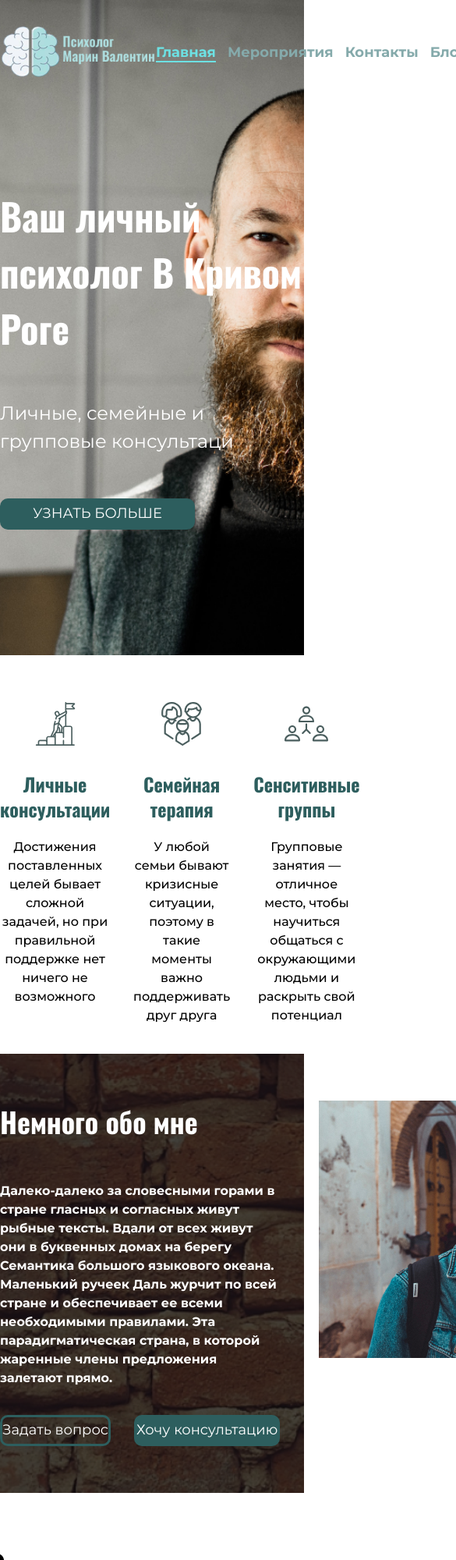
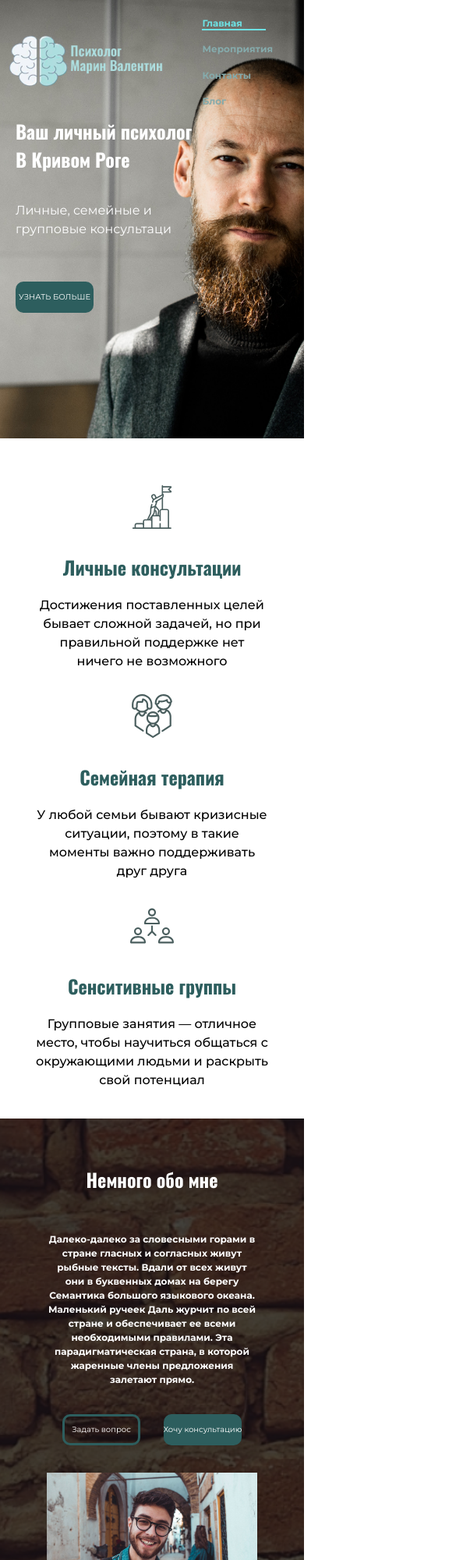
Before and after one commit to MaxBeregovyi/marin-site, a plain HTML site: page index.html in a window 390 px wide. Shown: the top 2000 px of the page at 78% size, 585 px wide, since content can reach past the window. Drawn offline with Linux system fonts and the light colour scheme.

Commit message:
learn adaptive site

```diff
--- a/sass/_about.scss
+++ b/sass/_about.scss
@@ -11,17 +11,33 @@
   display: grid;
   grid-template-columns: 1fr 494px;
   grid-gap: 35px 50px;
+  @media screen and (max-width: 960px) {
+    display: flex;
+    flex-direction: column;
+  }
+  @media screen and (max-width: 500px) {
+    display: flex;
+    flex-direction: column;
+  }
 
   &__title {
     margin: 0 0 15px 0;
     color: #fff;
     font-size: 36px;
     line-height: 1.5;
+    @media screen and (max-width: 500px) {
+      font-size: 24px;
+      text-wrap: balance;
+    }
   }
   &__desc {
     line-height: 1.5;
     font-size: 16px;
     font-weight: 700;
+    @media screen and (max-width: 500px) {
+      text-wrap: balance;
+      font-size: 12px;
+    }
   }
 
   &__img {
@@ -32,5 +48,26 @@
     grid-column: 1/2;
     display: flex;
     gap: 30px;
+    @media screen and (max-width: 1200px) {
+      grid-column: 1/3;
+      display: flex;
+      justify-content: center;
+    }
+
+    @media screen and (max-width: 960px) {
+      display: flex;
+      justify-content: center;
+    }
+    @media screen and (max-width: 500px) {
+      display: flex;
+      justify-content: center;
+    }
+  }
+  @media screen and (max-width: 1200px) {
+    padding-right: 60px;
+    padding-left: 60px;
+  }
+  @media screen and (max-width: 500px) {
+    text-align: center;
   }
 }
--- a/sass/_btn.scss
+++ b/sass/_btn.scss
@@ -27,4 +27,9 @@
     background: none;
     border: 3px solid #2d5e5e;
   }
+  @media screen and (max-width: 500px) {
+    max-width: 100px;
+    width: 100%;
+    font-size: 10px;
+  }
 }
--- a/sass/_counters.scss
+++ b/sass/_counters.scss
@@ -12,6 +12,11 @@ $color-white: white;
   gap: 20px;
   padding-top: 60px;
   padding-bottom: 60px;
+  @media screen and (max-width: 500px) {
+    display: flex;
+    flex-direction: column;
+    align-items: center;
+  }
 
   &__item {
     max-width: 300px;
--- a/sass/_header.scss
+++ b/sass/_header.scss
@@ -6,26 +6,20 @@
   padding-bottom: 30px;
   position: absolute;
   width: 100%;
-}
-.nav {
-  &__list {
-    display: flex;
-    gap: 15px;
-    list-style: none;
+  @media screen and (max-width: 1200px) {
+    padding-top: 20px;
+    padding-left: 60px;
+    padding-right: 60px;
   }
+  @media screen and (max-width: 768px) {
+    padding-top: 20px;
+    padding-left: 60px;
+    padding-right: 60px;
 
-  &__link {
-    text-decoration: none;
-    color: #85aaab;
-    font-size: 18px;
-    font-weight: 700;
-    &_active {
-      color: #6de1e3;
-      border-bottom: 2px solid currentColor;
-    }
-    &:hover,
-    &:focus {
-      color: #18b2b4;
-    }
+    gap: 10px;
+  }
+  @media screen and (max-width: 500px) {
+    padding-right: 10px;
+    padding-left: 10px;
   }
 }
--- a/sass/_input.scss
+++ b/sass/_input.scss
@@ -16,11 +16,3 @@
     padding-top: 8px;
   }
 }
-select {
-  appearance: none;
-  border: none;
-  cursor: pointer;
-  width: 100%;
-
-
-}
--- a/sass/_nav.scss
+++ b/sass/_nav.scss
@@ -0,0 +1,36 @@
+.nav {
+  &__list {
+    display: flex;
+    gap: 15px;
+    list-style: none;
+
+    @media screen and (max-width: 968px) {
+      display: grid;
+      grid-template-columns: repeat(2, 1fr);
+    }
+    @media screen and (max-width: 500px) {
+      display: grid;
+      grid-template-columns: repeat(1, 1fr);
+      grid-template-rows: repeat(4, 1fr);
+    }
+  }
+
+  &__link {
+    text-decoration: none;
+    color: #85aaab;
+    font-size: 18px;
+    font-weight: 700;
+    @media screen and (max-width: 500px) {
+      font-size: 12px;
+      padding-right: 30px;
+    }
+    &_active {
+      color: #6de1e3;
+      border-bottom: 2px solid currentColor;
+    }
+    &:hover,
+    &:focus {
+      color: #18b2b4;
+    }
+  }
+}
--- a/sass/_offer.scss
+++ b/sass/_offer.scss
@@ -6,6 +6,14 @@
   background-size: cover;
   background-repeat: no-repeat;
   color: #fff;
+  @media screen and (max-width: 1200px) {
+    padding-top: 150px;
+    padding-left: 60px;
+  }
+  @media screen and (max-width: 500px) {
+    padding-top: 150px;
+    padding-left: 20px;
+  }
   &__title {
     max-width: 454px;
     color: #fff;
@@ -14,11 +22,24 @@
     font-weight: 700;
     line-height: 150%;
     margin: 0 0 55px;
+    @media screen and (max-width: 1200px) {
+      font-size: 36px;
+      max-width: 360px;
+      margin-bottom: 36px;
+    }
+    @media screen and (max-width: 500px) {
+      font-size: 24px;
+      text-wrap: balance;
+    }
   }
   &__descr {
     font-size: 24px;
     line-height: 1.5;
     max-width: 300px;
     margin: 0 0 55px;
+    @media screen and (max-width: 500px) {
+      text-wrap: balance;
+      font-size: 16px;
+    }
   }
 }
--- /dev/null
+++ b/sass/_select.scss
@@ -0,0 +1,27 @@
+select {
+  appearance: none;
+  border: none;
+  cursor: pointer;
+  width: 100%;
+}
+.select-wrapper {
+  position: relative;
+  &:before {
+    content: "";
+    position: absolute;
+    top: 40%;
+    right: 15px;
+    transform: translate(-50%);
+    display: block;
+    width: 10px;
+    height: 10px;
+
+    text-align: center;
+    pointer-events: none;
+    width: 0;
+    height: 0;
+    border-style: solid;
+    border-width: 12px 9px 0 9px;
+    border-color: #000000 transparent transparent transparent;
+  }
+}
--- a/sass/_services.scss
+++ b/sass/_services.scss
@@ -4,6 +4,16 @@
   padding-top: 60px;
   padding-bottom: 37px;
   gap: 30px;
+  @media screen and (max-width: 960px) {
+    padding-right: 20px;
+    padding-left: 20px;
+  }
+
+  @media screen and (max-width: 500px) {
+    display: flex;
+    flex-direction: column;
+    align-items: center;
+  }
 
   &__item {
     max-width: 300px;
--- a/sass/_sign-up.scss
+++ b/sass/_sign-up.scss
@@ -8,6 +8,14 @@
     gap: 30px;
     grid-template-columns: minmax(200px, 369px) minmax(200px, 372px);
     grid-template-rows: auto;
+    @media screen and (max-width: 960px) {
+      padding-left: 20px;
+      padding-right: 20px;
+    }
+    @media screen and (max-width: 500px) {
+      display: flex;
+      flex-direction: column;
+    }
   }
   &__title {
     grid-column: 1/3;
@@ -69,24 +77,3 @@
 .sign-up__checkbox:checked + .sign-up__chek::before {
   opacity: 1;
 }
-.select-wrapper {
-  position: relative;
-  &:before {
-    content: "";
-    position: absolute;
-    top: 40%;
-    right: 15px;
-    transform: translate(-50%);
-    display: block;
-    width: 10px;
-    height: 10px;
-
-    text-align: center;
-    pointer-events: none;
-    width: 0;
-    height: 0;
-    border-style: solid;
-    border-width: 12px 9px 0 9px;
-    border-color: #000000 transparent transparent transparent;
-  }
-}
--- a/sass/style.scss
+++ b/sass/style.scss
@@ -10,3 +10,4 @@
 @import "about";
 @import "sign-up";
 @import "counters";
+@import "select";
```
Also changed, not shown: css/style.css, 1 other file.
